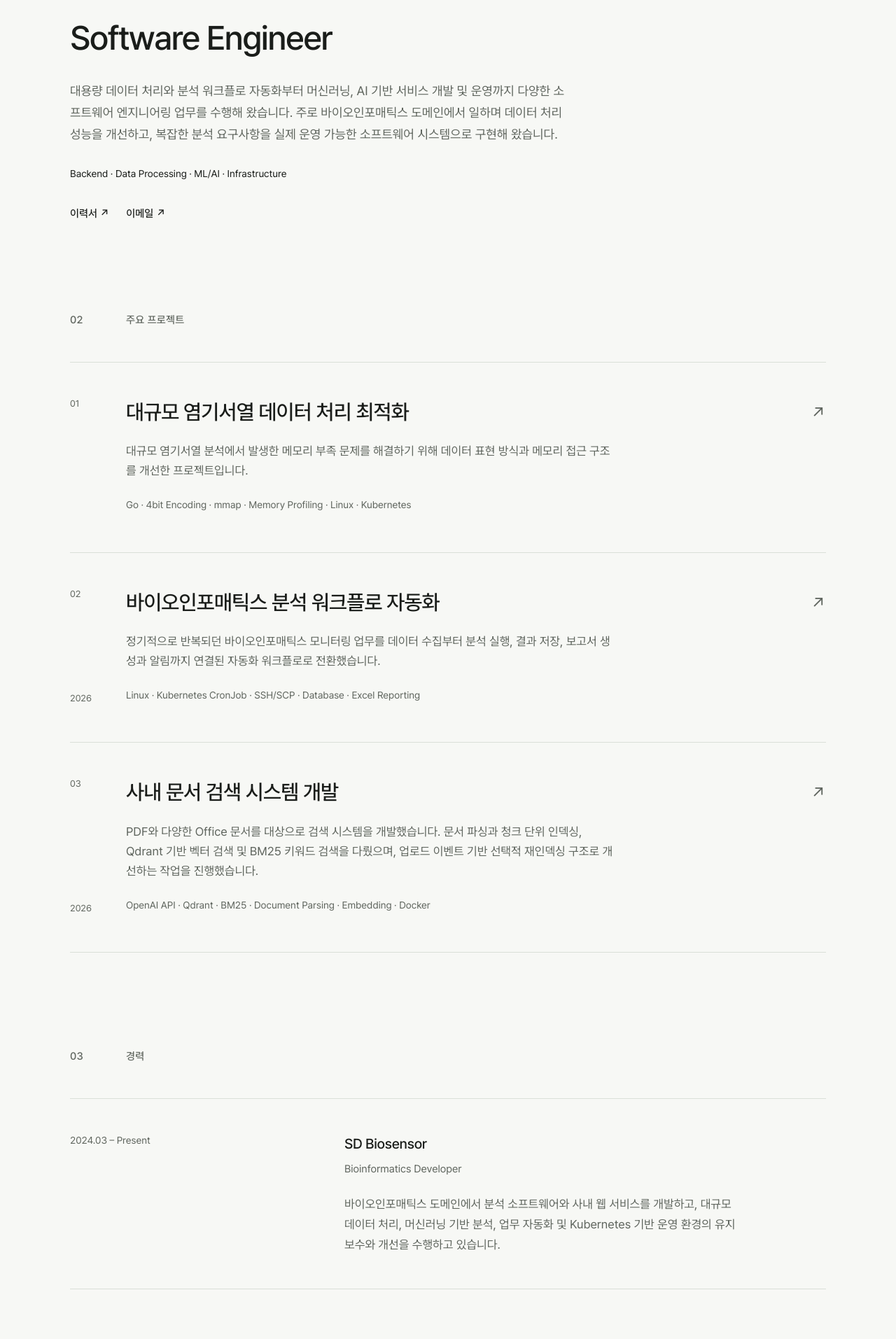
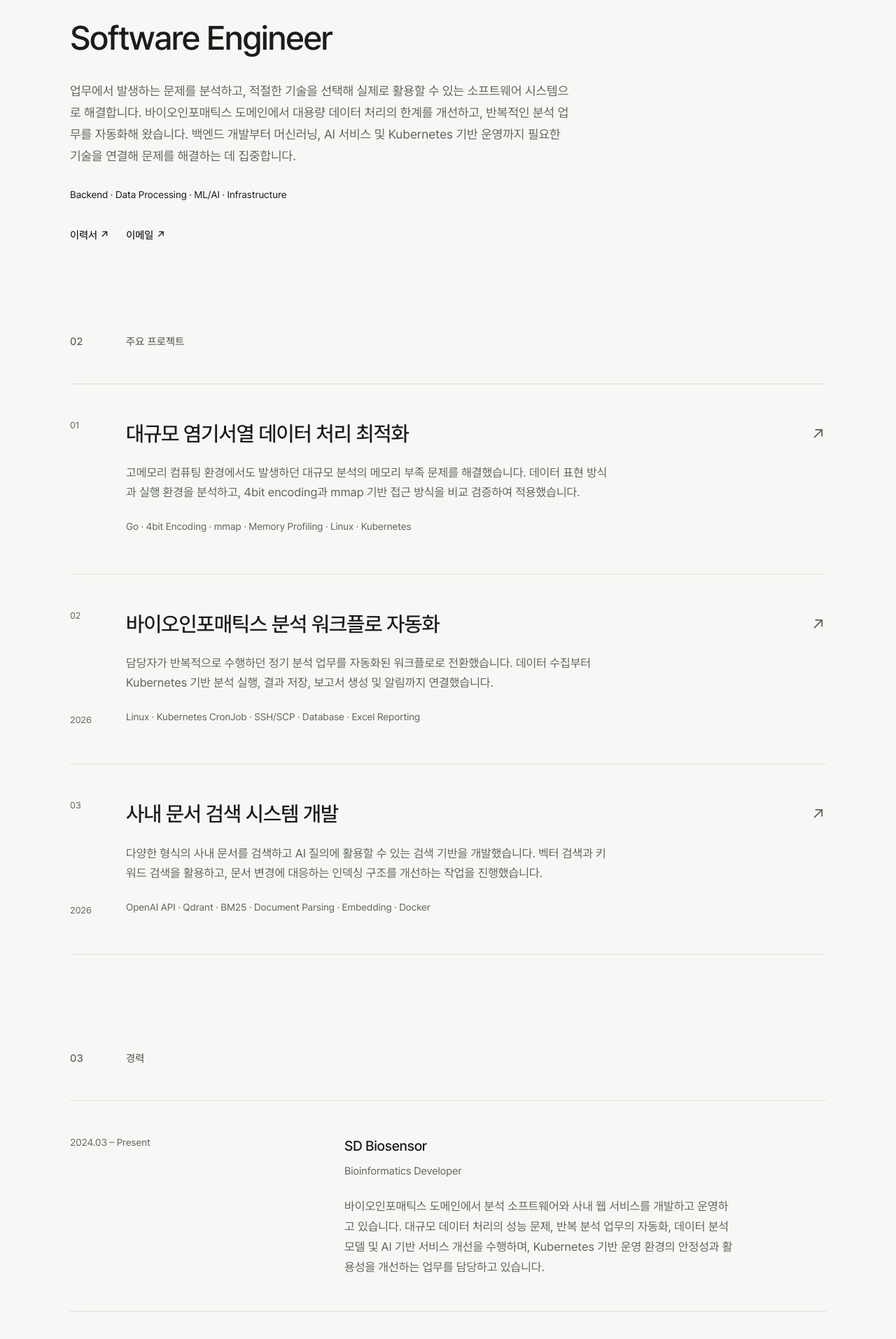
Before and after one commit to kingturtle0/foglio, a Next.js app: page / in a window 1280 px wide. Shown: the part 205-2118 px from the top of the page at 70% size. Built offline with nearby package versions, Linux system fonts and the light colour scheme.

Commit message:
Refine portfolio content around problem solving

```diff
--- a/content/experience.ts
+++ b/content/experience.ts
@@ -5,6 +5,6 @@ export const experiences: ExperienceEntry[] = [
     period: "2024.03 – Present",
     company: "SD Biosensor",
     role: "Bioinformatics Developer",
-    description: "바이오인포매틱스 도메인에서 분석 소프트웨어와 사내 웹 서비스를 개발하고, 대규모 데이터 처리, 머신러닝 기반 분석, 업무 자동화 및 Kubernetes 기반 운영 환경의 유지보수와 개선을 수행하고 있습니다.",
+    description: "바이오인포매틱스 도메인에서 분석 소프트웨어와 사내 웹 서비스를 개발하고 운영하고 있습니다. 대규모 데이터 처리의 성능 문제, 반복 분석 업무의 자동화, 데이터 분석 모델 및 AI 기반 서비스 개선을 수행하며, Kubernetes 기반 운영 환경의 안정성과 활용성을 개선하는 업무를 담당하고 있습니다.",
   },
 ];
--- a/content/projects.ts
+++ b/content/projects.ts
@@ -3,29 +3,29 @@ import type { Project } from "./types";
 export const projects: Project[] = [
   {
     slug: "large-scale-sequence-analysis", title: "대규모 염기서열 데이터 처리 최적화",
-    summary: "대규모 염기서열 분석에서 발생한 메모리 부족 문제를 해결하기 위해 데이터 표현 방식과 메모리 접근 구조를 개선한 프로젝트입니다.",
+    summary: "고메모리 컴퓨팅 환경에서도 발생하던 대규모 분석의 메모리 부족 문제를 해결했습니다. 데이터 표현 방식과 실행 환경을 분석하고, 4bit encoding과 mmap 기반 접근 방식을 비교 검증하여 적용했습니다.",
     technologies: ["Go", "4bit Encoding", "mmap", "Memory Profiling", "Linux", "Kubernetes"], role: "데이터 처리 및 메모리 최적화 방안 분석, 구현, 검증", scope: "데이터 표현, 메모리 접근, 실행 환경", featured: true, featuredOrder: 1,
     sections: [
       { id: "problem", title: "문제", paragraphs: ["온프레미스 환경에서 대규모 nucleotide sequence를 처리하는 분석 시스템을 운영하고 있었습니다.", "기존 구현은 염기서열 데이터를 문자열 중심으로 처리했으며, 분석 규모가 커질수록 메모리 사용량이 크게 증가했습니다. 고메모리 컴퓨팅 환경에서도 OOM이 발생하거나 분석 실행에 한계가 생기는 상황이었습니다.", "단순히 서버 메모리를 늘리는 방식보다는 데이터가 메모리에 표현되고 접근되는 구조 자체를 검토할 필요가 있었습니다."] },
-      { id: "investigation", title: "원인 분석", paragraphs: ["메모리 사용량을 줄이기 위해 문제를 여러 계층으로 나누어 조사했습니다.", "먼저 염기서열을 문자열로 표현하는 방식의 메모리 비용을 검토하고, 2bit 및 4bit encoding과 압축 방식을 비교했습니다. 데이터를 한 번에 처리하는 방식과 chunk 또는 streaming 기반 처리 방식도 검토했습니다.", "이와 함께 worker 수에 따른 자원 사용, Go의 GC 동작, 애플리케이션 프로세스의 메모리 사용량을 조사했습니다. 외부 분석 명령인 blastdbcmd가 메모리 사용에 미치는 영향도 별도로 테스트했습니다.", "이를 통해 데이터 표현과 접근 방식뿐 아니라 실행 과정에서 발생할 수 있는 메모리 사용 요인을 구분해 검토했습니다."] },
-      { id: "alternatives", title: "개선 — 4bit Encoding과 mmap", paragraphs: ["검토한 대안 중 염기서열 데이터의 표현 방식과 접근 구조를 변경하는 방향으로 개선안을 구체화했습니다.", "4bit Encoding: 기존 문자열 기반 염기서열 표현을 보다 압축된 형태로 변경하는 방식을 구현했습니다. 염기서열을 표현하는 데 필요한 데이터 크기를 줄여, 대량의 데이터를 처리할 때 발생하는 메모리 부담을 낮추는 것이 목적이었습니다.", "Memory-Mapped File: 압축된 데이터를 처리할 때 전체 데이터를 애플리케이션 메모리의 자료구조로 상주시켜야 하는 부담을 줄이기 위해 mmap 기반 접근 방식을 적용했습니다. 필요한 데이터 영역에 접근하는 구조로 변경하여 기존 메모리 사용 방식의 한계를 개선하고자 했습니다.", "이 과정에서는 메모리 사용량뿐 아니라 데이터 크기와 처리 시간도 함께 고려했습니다."] },
+      { id: "investigation", title: "원인 분석 — 데이터와 실행 환경", paragraphs: ["메모리 부족 문제를 데이터 표현, 애플리케이션 실행, 외부 프로세스의 여러 계층으로 나누어 조사했습니다.", "먼저 염기서열을 문자열로 표현하는 방식의 메모리 비용을 검토하고, 2bit 및 4bit encoding과 압축 방식을 비교했습니다. 데이터를 한 번에 처리하는 방식과 chunk 또는 streaming 기반 처리 방식도 함께 검토했습니다.", "실행 환경에서는 worker 수에 따른 자원 사용, Go의 GC 동작, 애플리케이션 프로세스의 메모리 사용량을 조사했습니다. 외부 분석 명령인 blastdbcmd가 메모리 사용에 미치는 영향도 별도로 테스트했습니다.", "이 과정을 통해 데이터 표현과 접근 방식, Go 런타임, worker 구성, 외부 프로세스에서 발생할 수 있는 메모리 사용 요인을 구분해 검토했습니다."] },
+      { id: "alternatives", title: "대안 비교와 개선 — 4bit Encoding과 mmap", paragraphs: ["검토한 대안을 실제 데이터로 비교한 뒤, 염기서열 데이터의 표현 방식과 접근 구조를 변경하는 개선안을 구체화했습니다.", "4bit Encoding: 기존 문자열 기반 염기서열 표현을 보다 압축된 형태로 변경하는 방식을 구현했습니다. 염기서열을 표현하는 데 필요한 데이터 크기를 줄여, 대량의 데이터를 처리할 때 발생하는 메모리 부담을 낮추는 것이 목적이었습니다.", "Memory-Mapped File: 압축된 데이터를 처리할 때 전체 데이터를 애플리케이션 메모리의 자료구조로 상주시켜야 하는 부담을 줄이기 위해 mmap 기반 접근 방식을 적용했습니다. 필요한 데이터 영역에 접근하는 구조로 변경하여 기존 메모리 사용 방식의 한계를 개선하고자 했습니다.", "비교 과정에서는 메모리 사용량뿐 아니라 데이터 크기와 처리 시간도 함께 확인했습니다."] },
       { id: "outcome", title: "검증 및 결과", paragraphs: ["개선안을 제안하기 전에 실제 데이터를 이용해 기존 방식과 변경 방식을 비교했습니다.", "전체 대규모 분석을 반복 실행하기보다는 비교가 가능한 중간 규모의 실제 데이터를 사용하여 메모리 사용과 처리 특성을 확인했습니다.", "이러한 비교 결과를 근거로 개선안을 제안했고, 팀 내 검토를 거쳐 적용했습니다.", "결과적으로 4bit encoding과 mmap을 활용한 개선안이 적용되었으며, 기존 대규모 분석에서 발생하던 메모리 부족 문제를 해결했습니다.", "이 프로젝트에서는 데이터 표현 방식과 메모리 접근 구조가 대규모 데이터 처리의 실행 가능성에 직접적인 영향을 미친다는 점을 확인했습니다."] },
     ],
   },
   {
     slug: "bioinformatics-workflow-automation", title: "바이오인포매틱스 분석 워크플로 자동화", year: "2026",
-    summary: "정기적으로 반복되던 바이오인포매틱스 모니터링 업무를 데이터 수집부터 분석 실행, 결과 저장, 보고서 생성과 알림까지 연결된 자동화 워크플로로 전환했습니다.",
+    summary: "담당자가 반복적으로 수행하던 정기 분석 업무를 자동화된 워크플로로 전환했습니다. 데이터 수집부터 Kubernetes 기반 분석 실행, 결과 저장, 보고서 생성 및 알림까지 연결했습니다.",
     technologies: ["Linux", "Kubernetes CronJob", "SSH/SCP", "Database", "Excel Reporting"], role: "분석 워크플로 자동화 개발 및 Kubernetes 기반 분석 운영", scope: "수집, 분석 실행, 결과 전달", featured: true, featuredOrder: 2,
     sections: [
-      { id: "context", title: "문제 — 반복되는 정기 분석 업무", paragraphs: ["바이오인포매틱스 분석 환경에서는 여러 종류의 변이 모니터링 작업을 정기적으로 수행해야 했습니다.", "2024~2025년에는 이러한 분석이 담당자의 반복적인 연구지원 업무로 수행됐습니다. 분석을 실행하는 것뿐 아니라 데이터를 확보하고, 결과를 정리해 후속 업무에 전달하는 과정도 필요했습니다.", "이 프로젝트에서는 새로운 분석 알고리즘을 개발하는 것보다 반복되는 분석과 결과 처리 과정을 하나의 자동화 워크플로로 연결하는 것에 집중했습니다."] },
+      { id: "context", title: "문제 — 반복되는 정기 분석 업무", paragraphs: ["바이오인포매틱스 분석 환경에서는 여러 종류의 변이 모니터링 작업을 정기적으로 수행해야 했습니다.", "2024~2025년에는 이러한 분석이 담당자가 반복적으로 수행하는 연구지원 업무였습니다. 분석을 실행하는 것뿐 아니라 데이터를 확보하고, 결과를 정리해 후속 업무에 전달하는 과정도 필요했습니다.", "따라서 이 프로젝트에서는 새로운 분석 알고리즘을 개발하는 것보다 담당자가 나누어 수행하던 분석과 결과 처리 과정을 하나의 자동화 워크플로로 연결하는 데 집중했습니다."] },
       { id: "workflow", title: "자동화 — 분석부터 결과 전달까지", paragraphs: ["2026년에는 정기 분석 업무를 데이터 수집부터 결과 전달까지 이어지는 자동화 워크플로로 전환했습니다."], bullets: ["데이터 수집 및 전달: 외부 데이터를 다운로드하고, 스케줄링 및 SSH/SCP 기반 전송을 통해 분석 환경으로 전달합니다.", "분석 실행: Kubernetes CronJob을 활용하여 여러 바이오인포매틱스 분석 워크플로를 실행합니다.", "결과 저장: 분석 결과를 데이터베이스에 저장합니다.", "보고서 생성: 분석 결과를 Excel 형식의 보고서로 생성합니다.", "후속 처리: 실험적 검증에 필요한 대상 데이터를 처리합니다.", "결과 알림: 사용자와 관리자에게 이메일 알림을 전달합니다."], diagram: { id: "workflow-automation-flow", caption: "자동화 워크플로 흐름", nodes: [{ label: "외부 데이터 수집", description: "데이터 확보" }, { label: "스케줄링 및 SSH/SCP 전송", description: "분석 환경 전달" }, { label: "Kubernetes CronJob", description: "자동 분석 실행" }, { label: "바이오인포매틱스 분석", description: "워크플로 실행", key: true }, { label: "DB 저장 및 Excel 보고서", description: "결과 정리" }, { label: "후속 데이터 처리 및 이메일 알림", description: "결과 전달" }] } },
       { id: "validation", title: "안정성 — 입력 데이터 검증", paragraphs: ["정기적으로 외부 데이터를 수집하는 워크플로에서는 입력 데이터가 예상과 다른 상태로 들어올 가능성도 고려해야 했습니다.", "이를 위해 다운로드한 데이터의 크기가 평소와 크게 달라지는 경우 이상 가능성을 확인하는 검증 로직을 포함했습니다.", "이 검증은 자동화된 분석이 입력 데이터의 상태를 확인할 수 있도록 하는 방어 장치입니다."] },
-      { id: "outcome", title: "결과 — 반복 업무의 워크플로 전환", paragraphs: ["2024~2025년에 담당자가 반복 수행하던 정기 모니터링 업무를 2026년에 자동화된 워크플로로 전환했습니다.", "분석 대상 데이터의 수집, Kubernetes 기반 분석 실행, 결과 저장, Excel 보고서 생성, 후속 데이터 처리 및 사용자 알림이 연결된 형태로 구성됐습니다.", "이를 통해 반복 분석 업무와 결과 처리 과정의 자동화가 이루어졌습니다."] },
+      { id: "outcome", title: "결과 — 반복 업무의 워크플로 전환", paragraphs: ["담당자가 반복 수행하던 정기 모니터링 업무를 2026년에 자동화된 워크플로로 전환했습니다.", "분석 대상 데이터의 수집, Kubernetes 기반 분석 실행, 결과 저장, Excel 보고서 생성, 후속 데이터 처리 및 사용자 알림이 연결된 형태로 구성됐습니다.", "기존에 분리되어 있던 분석과 결과 처리 단계를 연결해 반복 업무가 정해진 흐름으로 이어지도록 전환했습니다."] },
     ],
   },
   {
     slug: "document-retrieval-system", title: "사내 문서 검색 시스템 개발", year: "2026",
-    summary: "PDF와 다양한 Office 문서를 대상으로 검색 시스템을 개발했습니다. 문서 파싱과 청크 단위 인덱싱, Qdrant 기반 벡터 검색 및 BM25 키워드 검색을 다뤘으며, 업로드 이벤트 기반 선택적 재인덱싱 구조로 개선하는 작업을 진행했습니다.",
+    summary: "다양한 형식의 사내 문서를 검색하고 AI 질의에 활용할 수 있는 검색 기반을 개발했습니다. 벡터 검색과 키워드 검색을 활용하고, 문서 변경에 대응하는 인덱싱 구조를 개선하는 작업을 진행했습니다.",
     technologies: ["OpenAI API", "Qdrant", "BM25", "Document Parsing", "Embedding", "Docker"], role: "문서 검색 시스템 개발 및 인덱싱 구조 개선 참여", scope: "문서 파싱, 인덱싱, 검색", featured: true, featuredOrder: 3,
     sections: [
       { id: "context", title: "배경 — 다양한 문서를 검색 가능한 데이터로", paragraphs: ["사내에서 사용하는 여러 형식의 문서를 검색하고, 문서 내용을 AI 질의에 활용할 수 있는 시스템을 개발했습니다.", "검색 대상에는 PDF뿐 아니라 Excel, PowerPoint, Word 계열 문서가 포함됐습니다.", "서로 다른 문서 형식을 검색에 활용하기 위해 문서 내용을 처리하고, 검색 인덱스를 구성하는 작업이 필요했습니다."] },
--- a/content/site.ts
+++ b/content/site.ts
@@ -5,7 +5,7 @@ export const publicAssetPath = (path: string) => `${process.env.GITHUB_ACTIONS =
 export const siteProfile: SiteProfile = {
   name: "영재",
   positioning: "Software Engineer",
-  description: "대용량 데이터 처리와 분석 워크플로 자동화부터 머신러닝, AI 기반 서비스 개발 및 운영까지 다양한 소프트웨어 엔지니어링 업무를 수행해 왔습니다. 주로 바이오인포매틱스 도메인에서 일하며 데이터 처리 성능을 개선하고, 복잡한 분석 요구사항을 실제 운영 가능한 소프트웨어 시스템으로 구현해 왔습니다.",
+  description: "업무에서 발생하는 문제를 분석하고, 적절한 기술을 선택해 실제로 활용할 수 있는 소프트웨어 시스템으로 해결합니다. 바이오인포매틱스 도메인에서 대용량 데이터 처리의 한계를 개선하고, 반복적인 분석 업무를 자동화해 왔습니다. 백엔드 개발부터 머신러닝, AI 서비스 및 Kubernetes 기반 운영까지 필요한 기술을 연결해 문제를 해결하는 데 집중합니다.",
   coreAreas: ["Backend", "Data Processing", "ML/AI", "Infrastructure"],
   emailUrl: "mailto:dhdnqkrtk22@naver.com",
   githubUrl: "https://github.com/kingturtle0",
```
